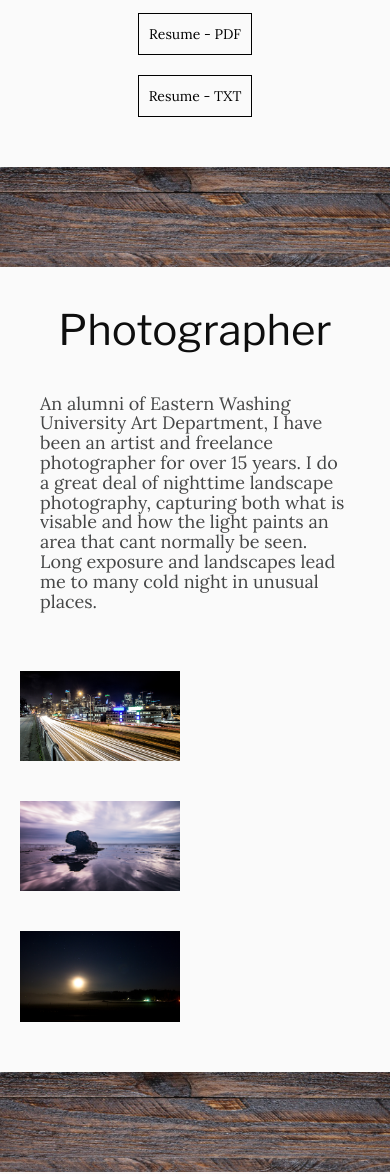
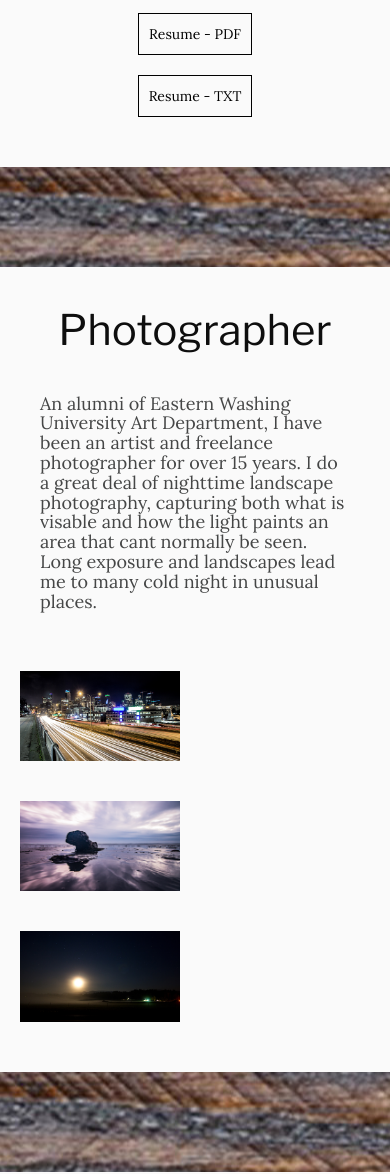
Before and after one commit to boetw/boetw.github.io, a plain HTML site: page index.html in a window 390 px wide. Shown: the part 1197-2371 px from the top of the page. Drawn offline with nearby package versions, Linux system fonts and the light colour scheme.

Commit message:
updated mobile

```diff
--- a/style.css
+++ b/style.css
@@ -299,21 +299,18 @@ visibility: hidden;
   .parallax1 {
   height: 100px;
   background: url("./images/headerMobile.jpg") fixed;
-  background-size: cover;
   background-position: center
 }
 
 .parallax2 {
   height: 100px;
   background: url("./images/headerMobile.jpg") fixed;
-  background-size: cover;
   background-position: center
 }
 
 #parallax {
   height: 100px;
   background: url("./images/headerMobile.jpg") fixed;
-  background-size: cover;
   background-position: center
 }
 .subsection2 {
```
